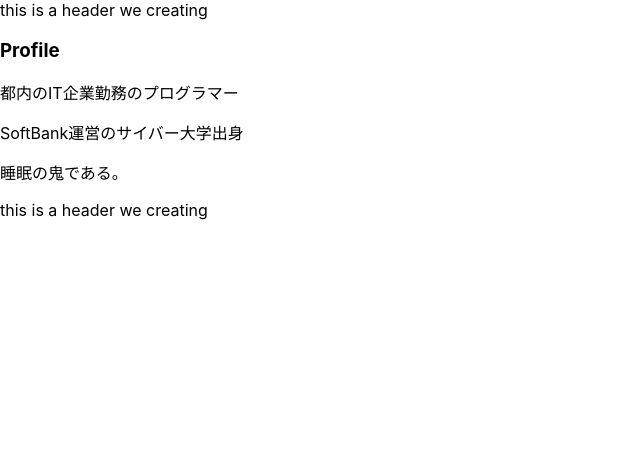
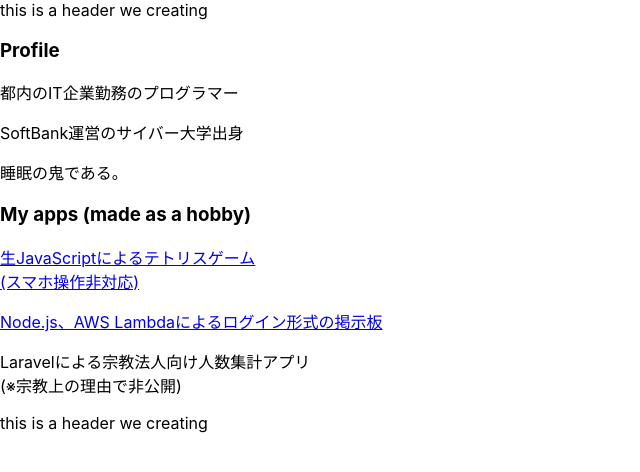
Before and after one commit to yasuaki640/yasuaki640.github.io, a React (Create React App) app: page / in a window 1280 px wide. Shown: the top 472 px of the page, without its empty margins (0-640 px from the left). Built offline with nearby package versions, Linux system fonts and the light colour scheme.

Commit message:
create MyApp.js

```diff
--- a/src/components/App.js
+++ b/src/components/App.js
@@ -3,15 +3,17 @@ import './App.css';
 import Header from './Header'
 import Footer from "./Footer";
 import Profile from "./Profile";
+import MyaApp from "./MyApp";
 
 function App() {
-  return (
-      <>
-      <Header />
-      <Profile />
-      <Footer />
-      </>
-  );
+    return (
+        <>
+            <Header/>
+            <Profile/>
+            <MyaApp/>
+            <Footer/>
+        </>
+    );
 }
 
 export default App;
--- /dev/null
+++ b/src/components/MyApp.js
@@ -0,0 +1,24 @@
+import React from 'react';
+
+class MyaApp extends React.Component {
+    render() {
+        return (
+            <div className="content mb-5">
+                <h3 className="mb-3" id="MyApps">My apps (made as a hobby)</h3>
+                <p>
+                    <a href="https://tetlis-by-pure-javascript.s3-ap-northeast-1.amazonaws.com/index.html"
+                       target="_blank"
+                       rel="noopener">生JavaScriptによるテトリスゲーム<br/>(スマホ操作非対応)</a>
+                </p>
+                <p>
+                    <a href="https://sns2-2020.s3-ap-northeast-1.amazonaws.com/login.html" target="_blank"
+                       rel="noopener">Node.js、AWS Lambdaによるログイン形式の掲示板</a>
+                </p>
+                <p>Laravelによる宗教法人向け人数集計アプリ<br/>
+                    (※宗教上の理由で非公開)</p>
+            </div>
+        );
+    }
+}
+
+export default MyaApp;
```
